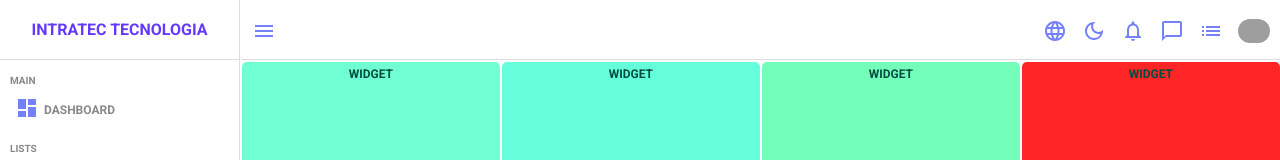
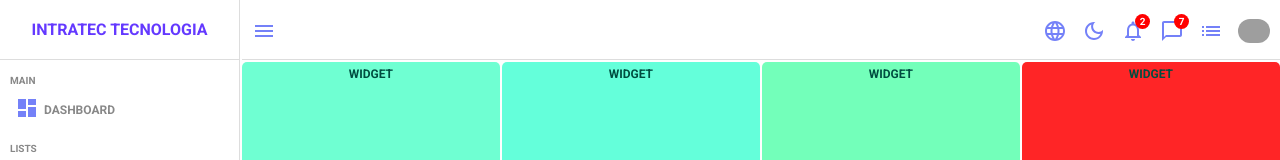
Before and after one commit to valdir-ti/intratec-web, a React (Create React App) app: page / in a window 1280 px wide. Shown: the top 160 px of the page. Built offline with nearby package versions, Linux system fonts and the light colour scheme; no server answers; sample sign-in values are in the browser's storage; grey boxes are pictures that could not be loaded.

Commit message:
feat: add counter component

```diff
--- /dev/null
+++ b/src/components/Counter/index.tsx
@@ -0,0 +1,13 @@
+import { CounterContainer } from './styles';
+
+interface ICounter {
+    total: number;
+}
+
+const Counter = ({ total = 0 }: ICounter) => {
+  return (
+    <CounterContainer>{total}</CounterContainer>
+  )
+}
+
+export default Counter
--- /dev/null
+++ b/src/components/Counter/styles.ts
@@ -0,0 +1,17 @@
+import styled from "styled-components";
+
+export const CounterContainer = styled.div`
+    width: 15px;
+    height: 15px;
+    border-radius: 50px;
+    background-color: red;
+    color: var(--white);
+    display: flex;
+    align-items: center;
+    justify-content: center;
+    font-size: 10px;
+    font-weight: bold;
+    position: absolute;
+    top: -5px;
+    right: -5px;
+`
--- a/src/components/Navbar/index.tsx
+++ b/src/components/Navbar/index.tsx
@@ -10,6 +10,7 @@ import { useContext } from 'react'
 
 
 import { SidebarContext } from '../../context/sidebar/sidebarContext';
+import Counter from '../Counter';
 
 import {
   Container,
@@ -48,9 +49,11 @@ const Navbar = () => {
         </IconWrapper>
         <IconWrapper right hover title='Notifications'>
           <NotificationsOutlined />
+          <Counter total={2}/>
         </IconWrapper>
         <IconWrapper right hover title='Chat'>
           <ChatBubbleOutline />
+          <Counter total={7}/>
         </IconWrapper>
         <IconWrapper right hover title='User Settings'>
           <ListOutlined />
--- a/src/components/Navbar/styles.ts
+++ b/src/components/Navbar/styles.ts
@@ -28,6 +28,7 @@ export const IconWrapper = styled.span<Props>`
     font-size: 13px;
     margin-left: 10px;
     margin-right: 5px;
+    position: relative;
     @media only screen and (max-width: 550px) {
         display: ${props => props.right ? 'block' : 'none'};
     }
```
